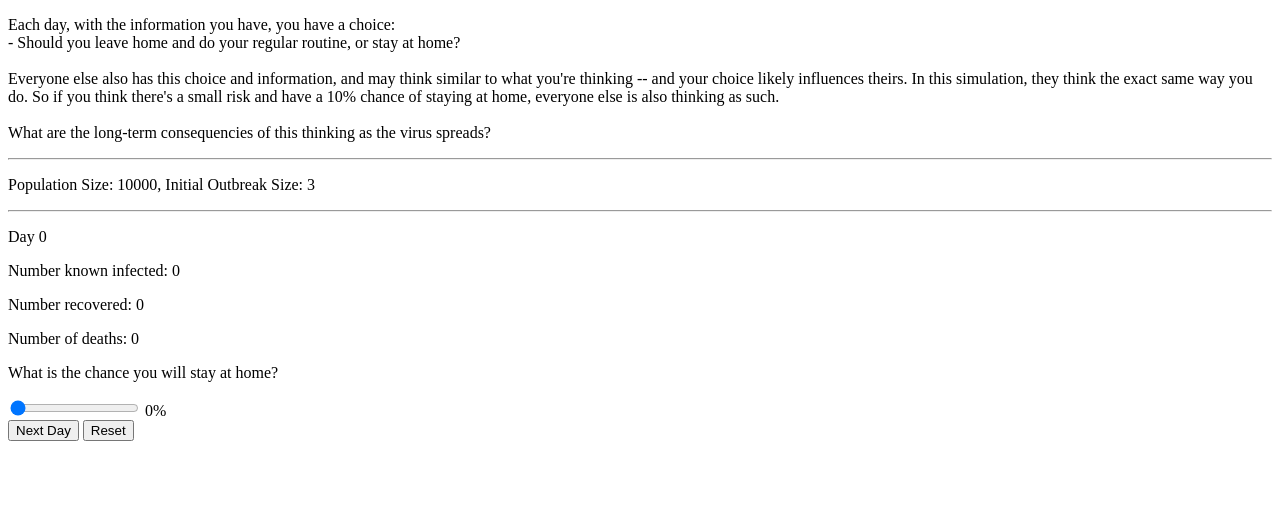
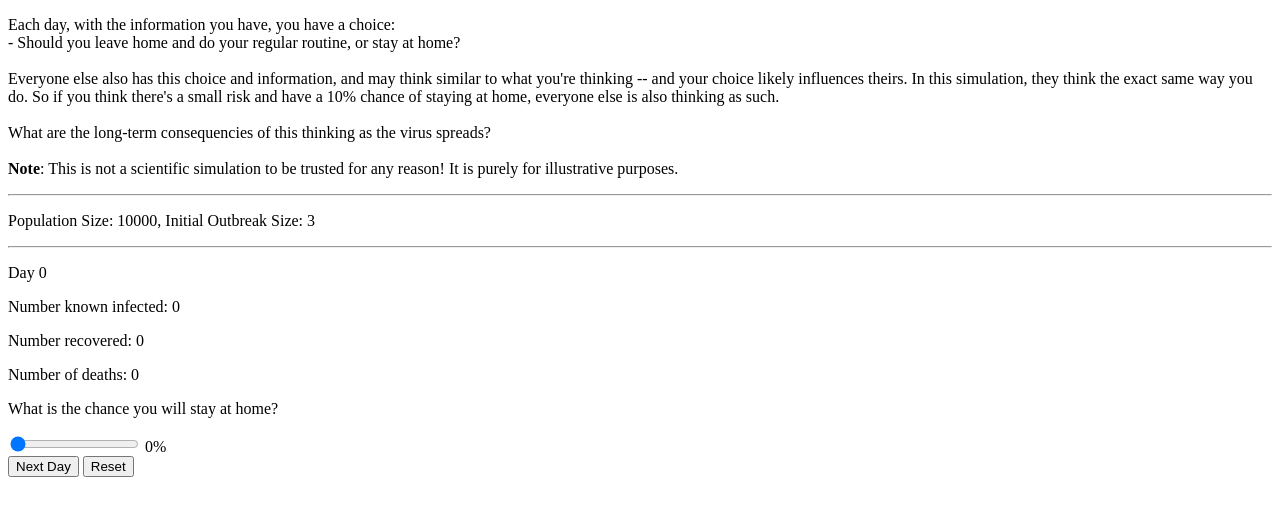
Before and after one commit to casawa/corona_social_dist_sim, a website with bundled scripts: page index.html in a window 1280 px wide. Built offline with nearby package versions, Linux system fonts and the light colour scheme.

Commit message:
Add cautionary note about scientific-ness of simulation

```diff
--- a/index.html
+++ b/index.html
@@ -11,6 +11,8 @@
       Everyone else also has this choice and information, and may think similar to what you're thinking -- and your choice likely influences theirs. In this simulation, they think the exact same way you do. So if you think there's a small risk and have a 10% chance of staying at home, everyone else is also thinking as such.
       <br /><br />
       What are the long-term consequencies of this thinking as the virus spreads?
+      <br /><br />
+      <b>Note</b>: This is not a scientific simulation to be trusted for any reason! It is purely for illustrative purposes.
     </p>
     <hr/>
     <p id="initConditions"></p>
```
